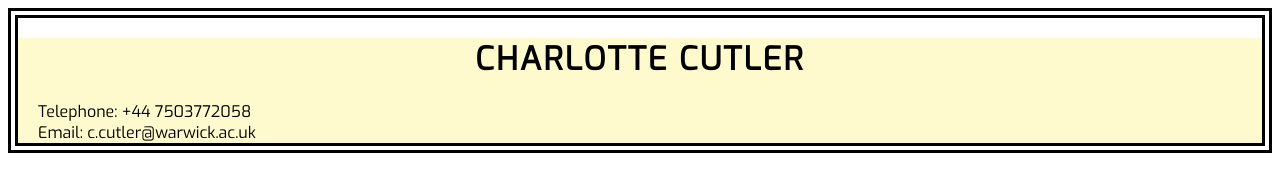
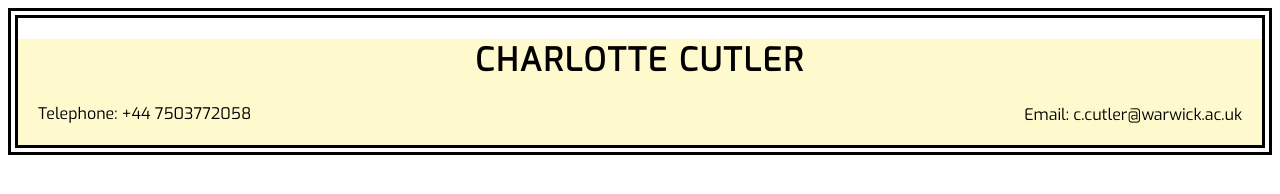
Before and after one commit to c-cutler/CV, a plain HTML site: page index.html in a window 1280 px wide. Drawn offline with Linux system fonts and the light colour scheme.

Commit message:
used  relative positioning to align contacts

```diff
--- a/style.css
+++ b/style.css
@@ -10,7 +10,7 @@ h1 {
   text-align: center;
   text-transform: uppercase;
   letter-spacing: 2px;
-  margin-top: 20px;
+  /*margin-top: 20px;*/
 }
 
 body {
@@ -18,7 +18,6 @@ body {
   border-style: double;
   border-width: 10px;
   /*margin: 100px;*/ #want to make margin lemon
-  text-align: left;
 }
 
 @media only screen and (max-width: 500px) {
@@ -31,23 +30,22 @@ body {
 
 .contact {
   margin-top: 20px;
-  margin-left: 20px;
+
   /*display: flex;*/
   /*height: 50px;*/
 }
 
 
-Telephone {
-  width:50%;
-  height: 50px;
-  background-color: lemonchiffon;
+.Telephone {
+  text-align: left;
+  margin-left: 20px;
 }
 
 
-
-
 .email {
-  background-color: lemonchiffon;
-  width: 50%;
+  text-align: right;
+  margin-right: 20px;
+  position: relative;
+  top: -20px;
 
 }
```
